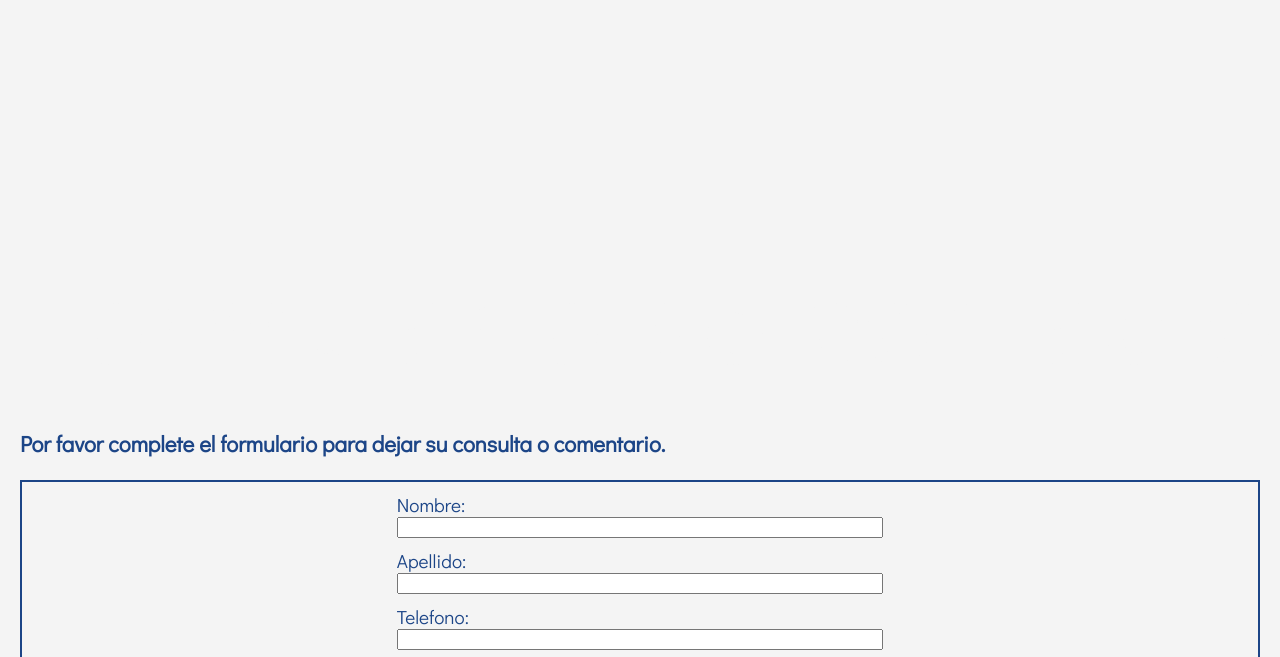
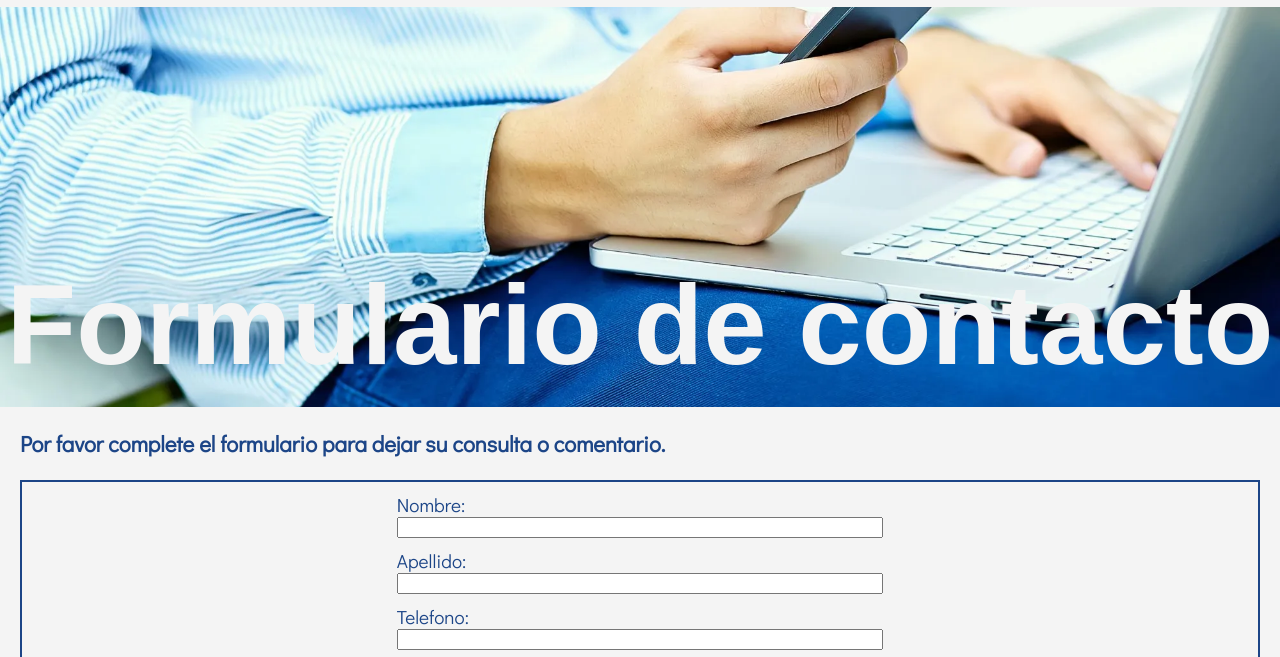
Before and after one commit to Fica-Millan/AdministraCursos_OnLine, a plain HTML site: page pages/contactanos.html in a window 1280 px wide. Shown: the part 128-785 px from the top of the page. Drawn offline with Linux system fonts and the light colour scheme; the site is published under a folder, as on GitHub Pages, so addresses that start at the root find nothing; a web font is replaced by a local one.

Commit message:
[v1] Cambios de estilos

```diff
--- a/styles/style.css
+++ b/styles/style.css
@@ -389,7 +389,7 @@ footer h3{
     align-items: center;
     justify-content: center;
     height: 50vh;
-    background-image: url('/assets/consultar.webp');
+    background-image: url('../assets/consultar.webp');
     background-size: cover;
     background-position: center;
     color: #f4f4f4;
```
